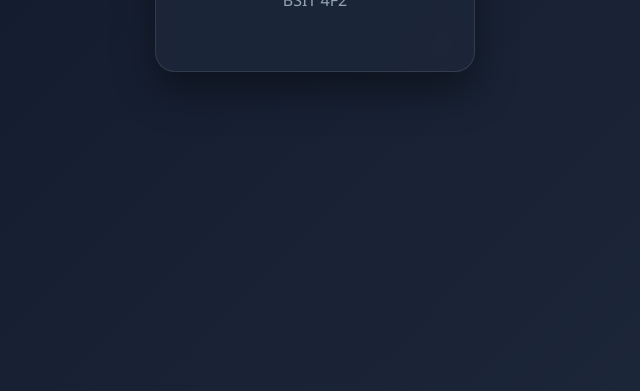
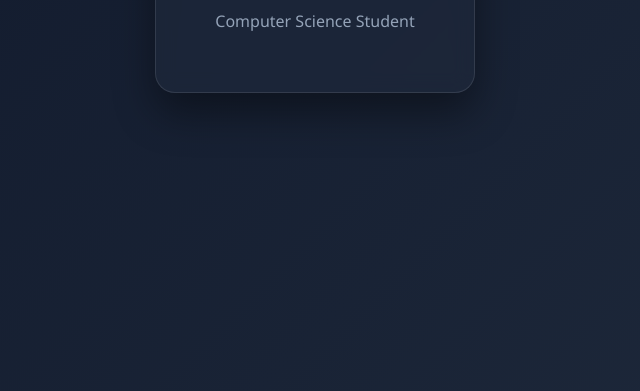
Before and after one commit to aronjordan/ITE413-Act3, a plain HTML site: page index.html in a window 1280 px wide. Shown: the part 409-800 px from the top of the page, without its empty margins (325-965 px from the left). Drawn offline with Linux system fonts and the light colour scheme.

Commit message:
added computer student

```diff
--- a/index.html
+++ b/index.html
@@ -11,6 +11,7 @@
     <div class="card">
         <h1 class="name">Aron Jordan</h1>
         <p class="section">BSIT 4F2</p>
+        <p class="section">Computer Science Student</p>
     </div>
 
 </body>
```
